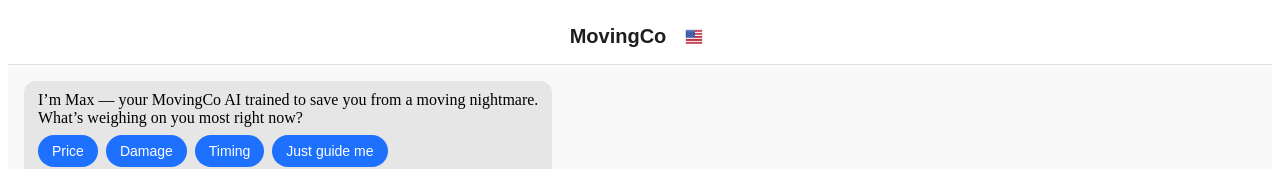
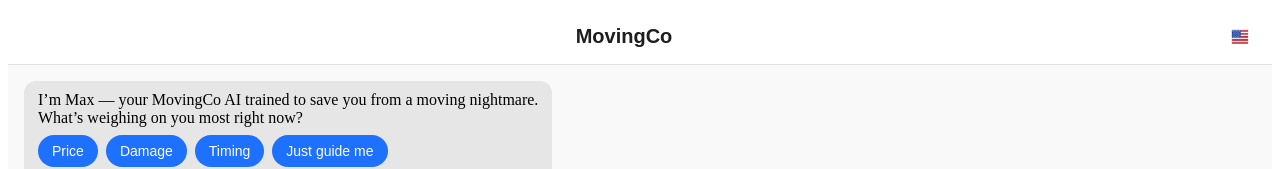
Before and after one commit to Trent2000Steel/V2, a Next.js app: page / in a window 1280 px wide. Shown: the top 169 px of the page. Built offline with nearby package versions, Linux system fonts and the light colour scheme.

Commit message:
Update Header.js

```diff
--- a/components/Header.js
+++ b/components/Header.js
@@ -1,7 +1,9 @@
 export default function Header() {
   return (
     <header style={styles.header}>
-      <h1 style={styles.logo}>MovingCo</h1>
+      <div style={styles.centerWrap}>
+        <h1 style={styles.logo}>MovingCo</h1>
+      </div>
       <img src="/USA.png" alt="USA flag" style={styles.flag} />
     </header>
   );
@@ -14,12 +16,17 @@ const styles = {
     borderBottom: '1px solid #e0e0e0',
     display: 'flex',
     alignItems: 'center',
-    justifyContent: 'center',
+    justifyContent: 'center', // center the content wrapper
     position: 'sticky',
     top: 0,
     zIndex: 1000,
     flexShrink: 0,
-    gap: '12px',
+    padding: '0 16px', // space for flag on the right
+  },
+  centerWrap: {
+    flex: 1,
+    display: 'flex',
+    justifyContent: 'center',
   },
   logo: {
     fontSize: '20px',
```
